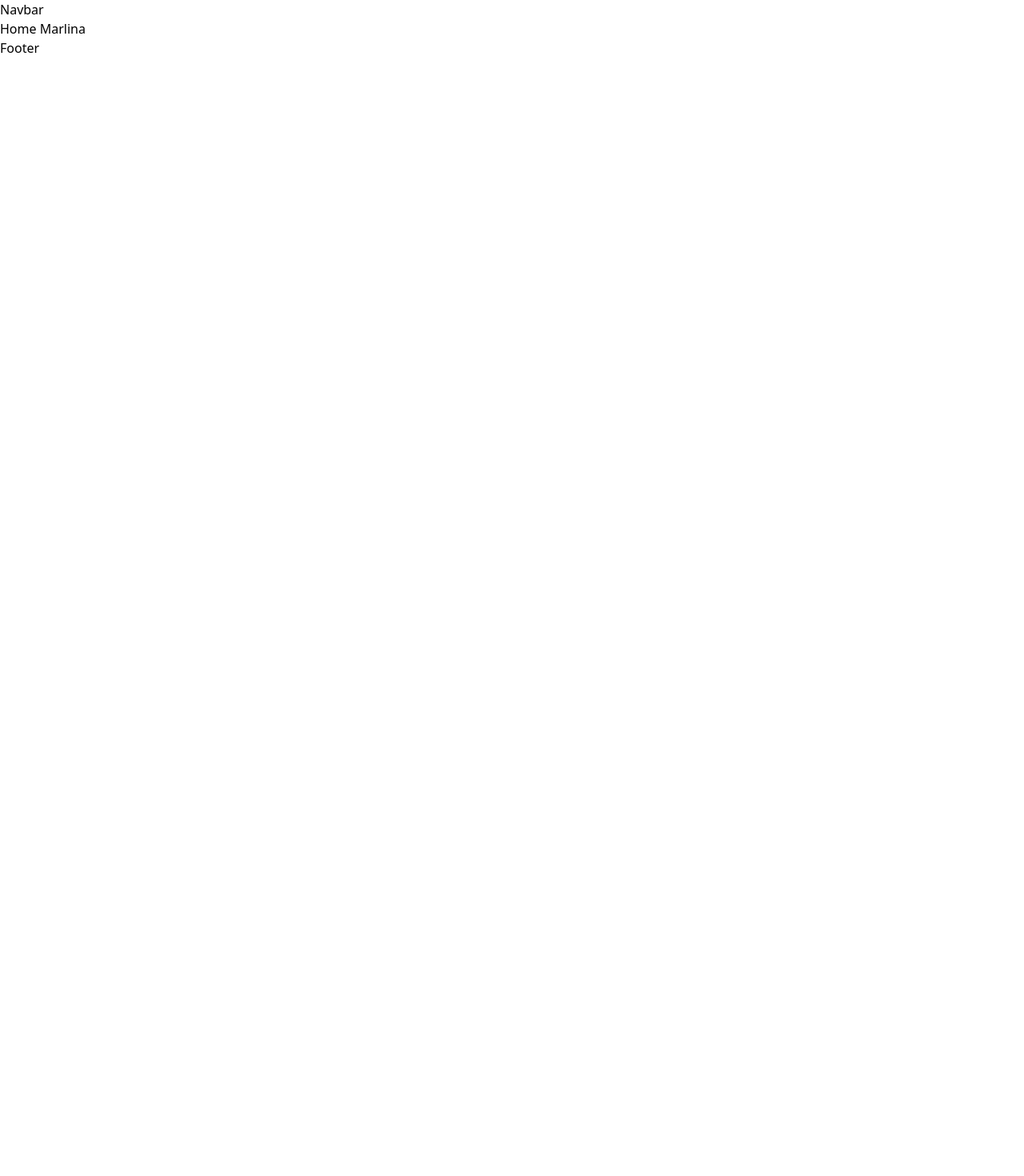
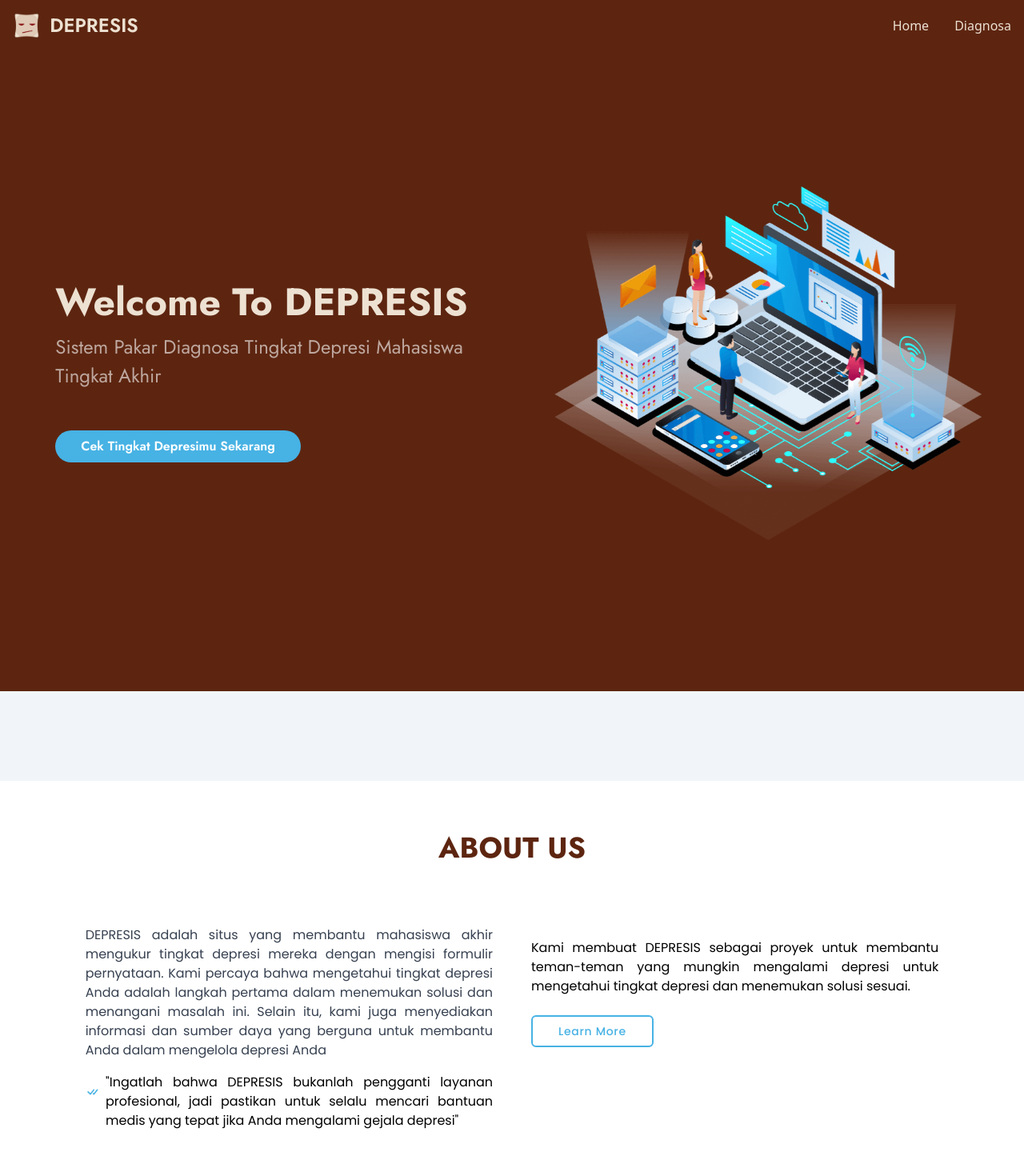
Before and after one commit to SofiaFei/Depresis, a React (Vite) app: page / in a window 1280 px wide. Shown: the top 1470 px of the page at 80% size. Before the commit the page ends 800 px from the top, so only its background shows below. Built offline with nearby package versions, Linux system fonts and the light colour scheme.

Commit message:
style: home frontend

```diff
--- /dev/null
+++ b/src/assets/index.js
@@ -0,0 +1,3 @@
+import heroImg from "./hero-img.png"
+
+export {heroImg};
--- a/src/components/Footer.jsx
+++ b/src/components/Footer.jsx
@@ -2,9 +2,16 @@ import React from 'react'
 
 const Footer = () => {
   return (
-    <div>
-        <h1>Footer</h1>
+    <footer id="footer" className='w-full'>
+    <div class=" w-full bottom-0 clearfix flex justify-between bg-merahtua py-6 text-krim">
+      <div class="copyright ml-8 px-8">
+        &copy; Copyright <strong><span>DEPRESIS</span></strong>. All Rights Reserved
+      </div>
+      <div class="credits px-16">
+        Designed by <a class="text-blue-700" href="">Kelompok 5</a>
+      </div>
     </div>
+  </footer>
   )
 }
 
--- a/src/components/Home/Home.jsx
+++ b/src/components/Home/Home.jsx
@@ -1,11 +1,86 @@
-import React from 'react'
+import React from "react";
+
+import { heroImg } from "../../assets";
+import { BsCheckAll } from "react-icons/bs";
 
 const Home = () => {
   return (
     <div>
-        <h1>Home Marlina</h1>
+      <section
+        id="hero"
+        className="w-full h-screen flex flex-row justify-center items-center bg-merahtua font-Jost"
+      >
+        <div className="w-1/2 h-full flex flex-col justify-center items-center">
+          <div className="w-10/12 ml-8">
+            <h1 className="text-2xl font-semibold">Welcome To DEPRESIS</h1>
+            <h2>
+              Sistem Pakar Diagnosa Tingkat Depresi Mahasiswa Tingkat Akhir
+            </h2>
+            <div className="flex justify-start">
+              <a
+                href="/Diagnosa"
+                className="text-white font-semibold bg-biru scrollto rounded-full px-8 py-2"
+              >
+                Cek Tingkat Depresimu Sekarang
+              </a>
+            </div>
+          </div>
+        </div>
+        <div className="w-1/2 h-full flex items-center justify-center">
+          <img src={heroImg} className="animated w-10/12" alt="" />
+        </div>
+      </section>
+
+      <section id="about" className="about bg-slate-100 w-full pt-28">
+        <div className="flex-row justify-center bg-white" data-aos="fade-up">
+          <div className="w-10/12 mx-auto pb-16">
+            <div className="text-center font-Jost text-4xl font-bold text-merahtua pt-16 pb-12">
+              <h2 className="">
+                ABOUT US
+                <div className="border-b-2 border-slate-300 mx-[570px] pb-3"></div>
+                <div className="border-b-[3px] border-biru mx-[610px] -m-[2px]"></div>
+              </h2>
+            </div>
+            <div className="grid grid-cols-1 md:grid-cols-2 gap-12 mt-4 text-justify font-Poppins">
+              <div className="mb-4">
+                <p className="text-gray-700 mb-4">
+                  DEPRESIS adalah situs yang membantu mahasiswa akhir mengukur
+                  tingkat depresi mereka dengan mengisi formulir pernyataan.
+                  Kami percaya bahwa mengetahui tingkat depresi Anda adalah
+                  langkah pertama dalam menemukan solusi dan menangani masalah
+                  ini. Selain itu, kami juga menyediakan informasi dan sumber
+                  daya yang berguna untuk membantu Anda dalam mengelola depresi
+                  Anda
+                </p>
+                <ul>
+                  <li className="flex">
+                    <BsCheckAll className="w-12 h-12 text-biru mr-2" />{" "}
+                    "Ingatlah bahwa DEPRESIS bukanlah pengganti layanan
+                    profesional, jadi pastikan untuk selalu mencari bantuan
+                    medis yang tepat jika Anda mengalami gejala depresi"
+                  </li>
+                </ul>
+              </div>
+              <div className="col-lg-6 pt-4 pb-16">
+                <p className="mb-6">
+                  Kami membuat DEPRESIS sebagai proyek untuk membantu
+                  teman-teman yang mungkin mengalami depresi untuk mengetahui
+                  tingkat depresi dan menemukan solusi sesuai.
+                </p>
+                <a href="#" className="">
+                  <button className="border-biru border-2 px-8 py-2 rounded-md hover:bg-biru hover:text-slate-200 font-Poppins text-biru font-medium tracking-wider text-sm">
+                    Learn More
+                  </button>
+                </a>
+              </div>
+            </div>
+          </div>
+        </div>
+      </section>
+
+
     </div>
-  )
-}
+  );
+};
 
-export default Home
+export default Home;
--- a/src/components/Navbar.jsx
+++ b/src/components/Navbar.jsx
@@ -1,14 +1,67 @@
-import React from 'react'
+import React from "react";
 
 const Navbar = () => {
   return (
-    <nav>
-        <div className="bg-merah">
+    <nav class=" bg-merahtua border-gray-200 dark:bg-gray-900">
+      <div class="max-w-screen-xl flex flex-wrap items-center justify-between mx-auto p-4">
+        <a href="#" class="flex items-center">
+          <img
+            src="img/logo2.png"
+            class="h-8 mr-3"
+            alt="Flowbite Logo"
+          />
+          <span class="self-center text-2xl font-semibold font-Jost whitespace-nowrap text-krim">
+            DEPRESIS
+          </span>
+        </a>
+        <button
+          data-collapse-toggle="navbar-default"
+          type="button"
+          class="inline-flex items-center p-2 w-10 h-10 justify-center text-sm text-gray-500 rounded-lg md:hidden hover:bg-gray-100 focus:outline-none focus:ring-2 focus:ring-gray-200 dark:text-gray-400 dark:hover:bg-gray-700 dark:focus:ring-gray-600"
+          aria-controls="navbar-default"
+          aria-expanded="false"
+        >
+          <span class="sr-only">Open main menu</span>
+          <svg
+            class="w-5 h-5"
+            aria-hidden="true"
+            xmlns="http://www.w3.org/2000/svg"
+            fill="none"
+            viewBox="0 0 17 14"
+          >
+            <path
+              stroke="currentColor"
+              stroke-linecap="round"
+              stroke-linejoin="round"
+              stroke-width="2"
+              d="M1 1h15M1 7h15M1 13h15"
+            />
+          </svg>
+        </button>
+        <div class="hidden w-full md:block md:w-auto" id="navbar-default">
+          <ul class="font-jost flex flex-col p-4 md:p-0 mt-4 border border-gray-100 rounded-lg md:flex-row md:space-x-8 md:mt-0 md:border-0 md:bg-merahtua dark:bg-gray-800 md:dark:bg-gray-900 dark:border-gray-700">
+            <li>
+              <a
+                href="/"
+                class="block bg-merahtua py-2 pl-3 pr-4 text-krim rounded md:bg-transparent md:hover:text-blue-700 md:p-0 "
+                aria-current="page"
+              >
+                Home
+              </a>
+            </li>
+            <li>
+              <a
+                href="/Diagnosa"
+                class="block bg-merahtua py-2 pl-3 pr-4 text-krim rounded md:hover:bg-transparent md:border-0 md:hover:text-blue-700 md:p-0 dark:text-white md:dark:hover:text-blue-500 dark:hover:bg-gray-700 dark:hover:text-white md:dark:hover:bg-transparent"
+              >
+                Diagnosa
+              </a>
+            </li>
+          </ul>
+        </div>
+      </div>
+    </nav>
+  );
+};
 
-        </div>
-        <h1>Navbar</h1>
-    </nav>
-  )
-}
-
-export default Navbar
+export default Navbar;
--- a/src/index.css
+++ b/src/index.css
@@ -5,3 +5,106 @@
 @tailwind base;
 @tailwind components;
 @tailwind utilities;
+
+#hero {
+    width: 100%;
+    height: 100vh;
+    background: #5D2510;
+  }
+
+  #hero .container {
+    padding-top: 72px;
+  }
+
+  #hero h1 {
+    margin: 0 0 10px 0;
+    font-size: 48px;
+    font-weight: 700;
+    line-height: 56px;
+    color: #EDE1D2;
+  }
+
+  #hero h2 {
+    color: rgba(255, 255, 255, 0.6);
+    margin-bottom: 50px;
+    font-size: 24px;
+  }
+
+  #hero .btn-get-started {
+    font-family: "Jost", sans-serif;
+    font-weight: 500;
+    font-size: 16px;
+    letter-spacing: 1px;
+    display: inline-block;
+    padding: 10px 28px 11px 28px;
+    border-radius: 50px;
+    transition: 0.5s;
+    margin: 10px 0 0 0;
+    color: #EDE1D2;
+    background: #47b2e4;
+  }
+
+  #hero .btn-get-started:hover {
+    background: #209dd8;
+  }
+
+  #hero .animated {
+    animation: up-down 2s ease-in-out infinite alternate-reverse both;
+  }
+
+  @media (max-width: 991px) {
+    #hero {
+      height: 100vh;
+      text-align: center;
+    }
+
+    #hero .animated {
+      animation: none;
+    }
+
+    #hero .hero-img {
+      text-align: center;
+    }
+
+    #hero .hero-img img {
+      width: 50%;
+    }
+  }
+
+  @media (max-width: 768px) {
+    #hero h1 {
+      font-size: 28px;
+      line-height: 36px;
+    }
+
+    #hero h2 {
+      font-size: 18px;
+      line-height: 24px;
+      margin-bottom: 30px;
+    }
+
+    #hero .hero-img img {
+      width: 70%;
+    }
+  }
+
+  @media (max-width: 575px) {
+    #hero .hero-img img {
+      width: 80%;
+    }
+
+    #hero .btn-get-started {
+      font-size: 16px;
+      padding: 10px 24px 11px 24px;
+    }
+  }
+
+  @keyframes up-down {
+    0% {
+      transform: translateY(10px);
+    }
+
+    100% {
+      transform: translateY(-10px);
+    }
+  }
--- a/tailwind.config.js
+++ b/tailwind.config.js
@@ -22,6 +22,7 @@ export default {
         merahtua: "#5D2510",
         merah: "#8A1616",
         krim: "#EDE1D2",
+        biru: "#47b2e4",
       },
     },
   },
```
Also changed, not shown: public/img/logo2.png (added), src/assets/hero-img.png (added).
